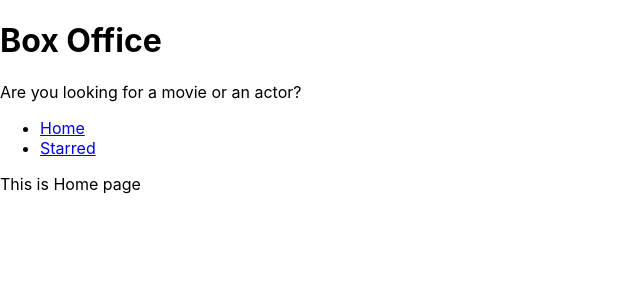
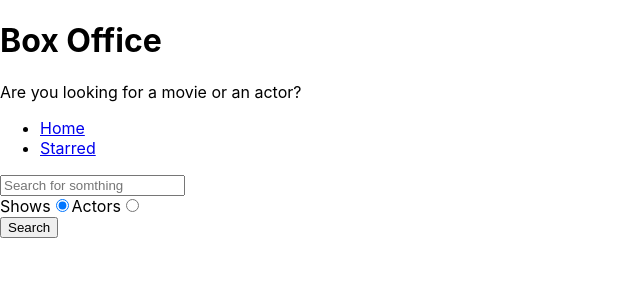
Before and after one commit to TallaBambo/box-office, a React (Create React App) app: page / in a window 1280 px wide. Shown: the top 300 px of the page, without its empty margins (0-640 px from the left). Built offline with nearby package versions, Linux system fonts and the light colour scheme.

Commit message:
Working on search

```diff
--- /dev/null
+++ b/src/misc/config.js
@@ -0,0 +1,7 @@
+const API_BASE_URL = 'https://api.tvmaze.com'
+
+export async function apiGet(queryString) {
+    const response = await fetch(`${API_BASE_URL}${queryString}`).then(res => res.json())
+    return response
+
+}
--- a/src/pages/Home.js
+++ b/src/pages/Home.js
@@ -1,9 +1,72 @@
-import React from "react";
+import React, { useState } from "react";
 import MainPageLayout from "../components/MainPageLayout";
+import { apiGet } from "../misc/config";
 const Home = () => {
+
+    const [input, setInput] = useState('')
+    const [results, setResults] = useState(null)
+    const [searchOption, setSeachOption] = useState('shows')
+
+    const isShowsSearch = searchOption === 'shows'
+
+    const onInputChange = (ev) => {
+        setInput(ev.target.value)
+    }
+
+    const onSearch = () => {
+        apiGet(`/search/${searchOption}?q=${input}`).then(result => {
+            setResults(result)
+        })
+    }
+
+    const onKeyDown = (ev) => {
+        if (ev.keyCode === 13) onSearch()
+    }
+
+    const renderResults = () => {
+        if (results && results.length === 0) {
+            return <div>No results</div>
+        }
+
+        if (results && results.length > 0) {
+            return results[0].show ? results.map((item) => <div key={item.show.id}>{item.show.name}</div>)
+                : results.map((item) => <div key={item.person.id}>{item.person.name}</div>)
+        }
+
+        return null
+    }
+
+    const onRadioChange = (ev) => {
+        setSeachOption(ev.target.value)
+    }
+
+    console.log(searchOption)
+
     return (
         <MainPageLayout>
-            This is Home page
+            <input type="text" placeholder="Search for somthing" onChange={onInputChange} onKeyDown={onKeyDown} value={input} />
+            <div>
+                <label htmlFor="shows-search">
+                    Shows
+                    <input
+                        id="shows-search"
+                        type="radio"
+                        value="shows"
+                        checked={isShowsSearch}
+                        onChange={onRadioChange} />
+                </label>
+                <label htmlFor="actors-search">
+                    Actors
+                    <input
+                        id="actors-search"
+                        type="radio"
+                        value="people"
+                        checked={!isShowsSearch}
+                        onChange={onRadioChange} />
+                </label>
+            </div>
+            <button type="button" onClick={onSearch}>Search</button>
+            {renderResults()}
         </MainPageLayout>
     )
 }
```
